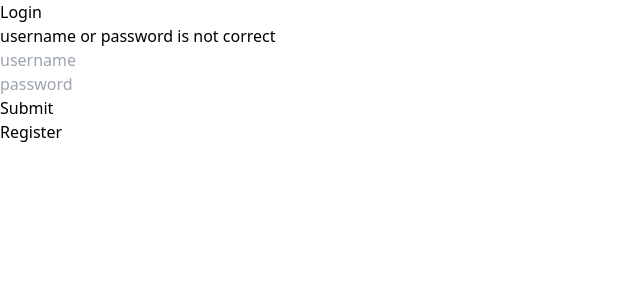
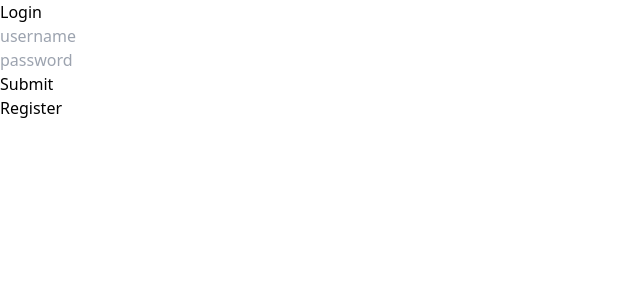
Before and after one commit to lesleyzhao/Good_Old_Map, a React (Vite) app in the folder front-end/GoodOldMap/: page /login in a window 1280 px wide. Shown: the top 300 px of the page, without its empty margins (0-640 px from the left). Built offline with nearby package versions, Linux system fonts and the light colour scheme.

Commit message:
auth message state

```diff
--- a/front-end/GoodOldMap/src/pages/Authenticate/Login.jsx
+++ b/front-end/GoodOldMap/src/pages/Authenticate/Login.jsx
@@ -1,11 +1,15 @@
 import './Login.css'
 import { Link } from 'react-router-dom'
+import { useState } from 'react'
 import AuthForm from './AuthForm'
 const Login = () => {
+  const [message, setMessage] = useState("")
   const inputFields = ["username", "password"]
+  // click to login
   const handleClick = (evt) => {
     evt.preventDefault()
-    alert("send data")
+    alert("login")
+    setMessage("error message if login failed")
   }
   return(
     <>
@@ -14,7 +18,7 @@ const Login = () => {
         header="Login"
         inputFields={inputFields}
         handleClick={handleClick}
-        message="username or password is not correct"/>
+        message={message}/>
       <Link to="/register">Register</Link>
       </div>
     </>
--- a/front-end/GoodOldMap/src/pages/Authenticate/Register.jsx
+++ b/front-end/GoodOldMap/src/pages/Authenticate/Register.jsx
@@ -1,11 +1,15 @@
 import './Register.css'
 import { Link } from 'react-router-dom'
+import { useState } from 'react'
 import AuthForm from './AuthForm'
 const Register = () => {
+  const [message, setMessage] = useState("")
   const inputFields = ["username", "email", "password"]
+  // click to register
   const handleClick = (evt) => {
     evt.preventDefault()
-    alert("send data to register")
+    alert("register")
+    setMessage("error message if register fails")
   }
   return(
     <>
@@ -13,7 +17,8 @@ const Register = () => {
       <AuthForm
         header="Register"
         inputFields={inputFields}
-        handleClick={handleClick}/>
+        handleClick={handleClick}
+        message={message}/>
       <Link to="/login">Login</Link>
       </div>
     </>
```
